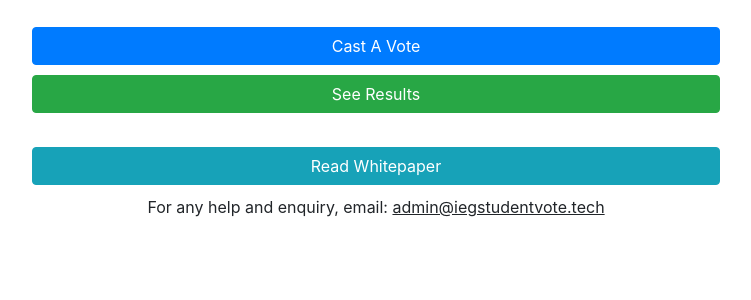
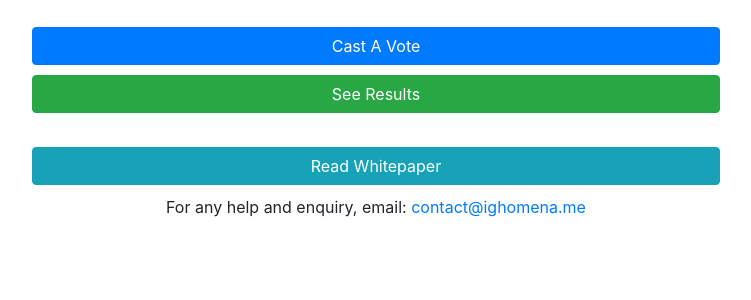
Before and after one commit to dhee-tree/voting-app, a Django app: page / in a window 1280 px wide. Shown: the part 350-650 px from the top of the page, without its empty margins (264-1015 px from the left). Run offline with Django 4.2, Linux system fonts and the light colour scheme; some libraries are stand-ins or nearby versions; some web fonts are replaced.

Commit message:
Update contact email

```diff
--- a/templates/vote/index.html
+++ b/templates/vote/index.html
@@ -18,9 +18,8 @@
                 <a href="{% url 'results' %}" class="vote btn btn-success">See Results</a>
 
                 <br><br> <a href="https://docs.google.com/document/d/14LhrWhSP0YzBVImPPuFdOkEAGBql6S2qNHC6fDzZq_k/edit?usp=sharing" class="vote btn btn-info" target="_blank">Read Whitepaper</a>
-                <p>
-                    For any help and enquiry, email: <u>admin@iegstudentvote.tech</u>
-                </p>
+                <p>For any help and enquiry, email: <a href="mailto:contact@ighomena.me">contact@ighomena.me</a></p>
+
             </section>
 
 		</div>
```
